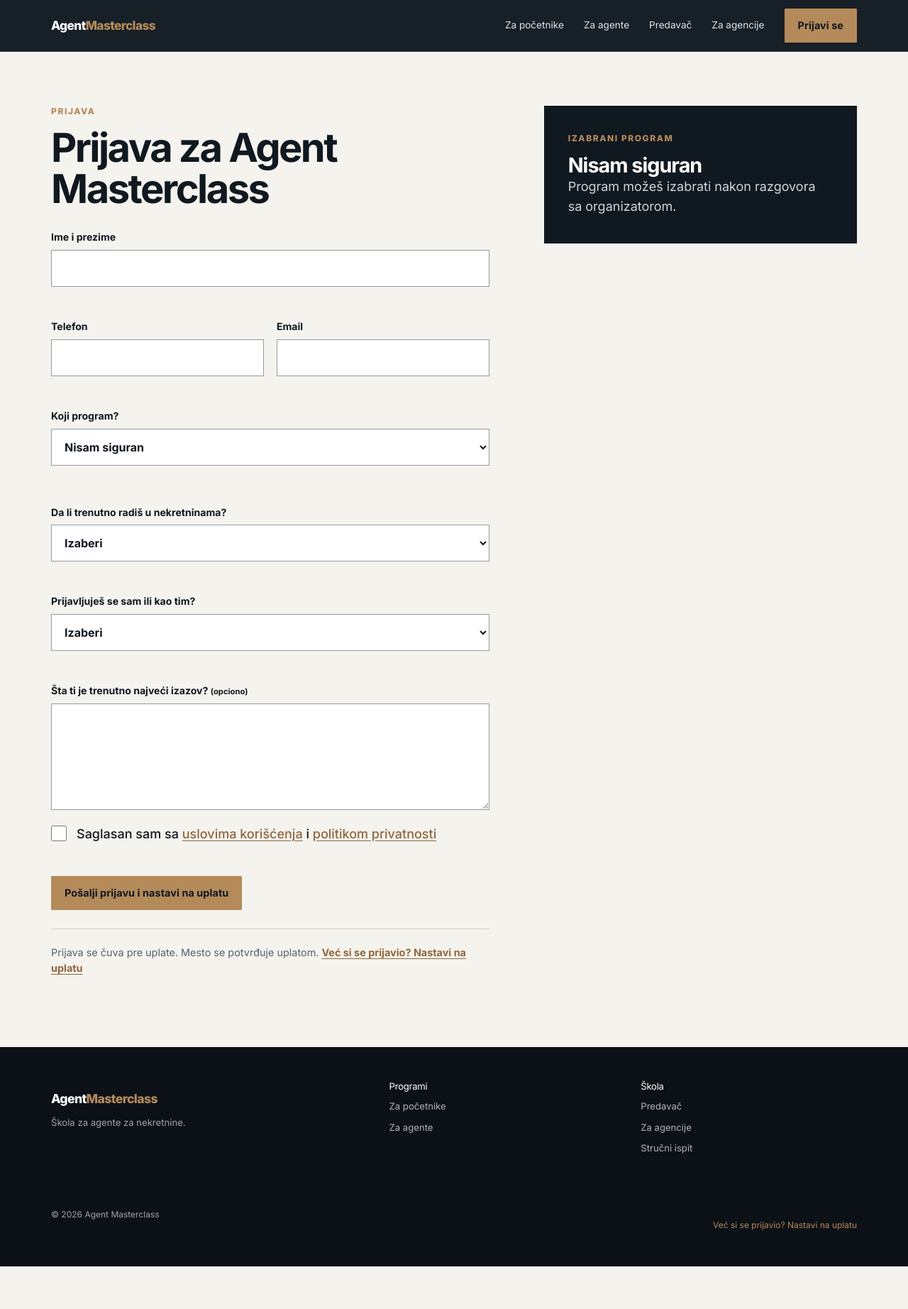
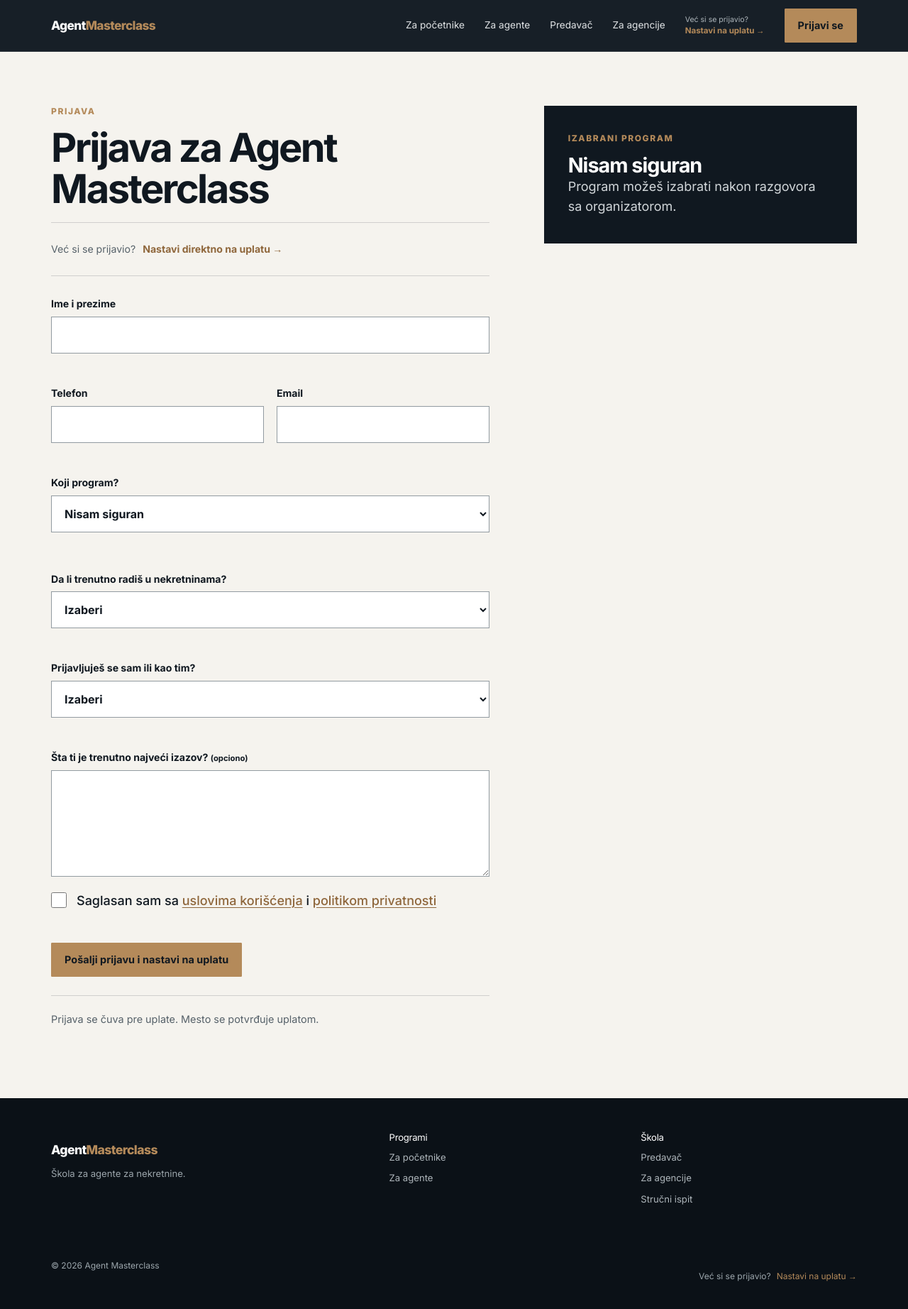
Before and after one commit to nikolaskakavac/agentmasterclass, a Next.js app: page /prijava in a window 1280 px wide. Shown: the top 1844 px of the page at 71% size. Before the commit the page ends 1784 px from the top, so only its background shows below. Built offline with nearby package versions, Linux system fonts and the light colour scheme.

Commit message:
Istakni nastavak uplate za prijavljene

```diff
--- a/app/globals.css
+++ b/app/globals.css
@@ -26,6 +26,9 @@ h3 { line-height:1.2; letter-spacing:-.02em; }
 .nav-link { position:relative; min-height:48px; display:flex; align-items:center; font-size:.85rem; color:#e1e4e6; transition:color var(--motion-fast); }
 .nav-link::after { content:""; position:absolute; right:0; bottom:7px; left:0; height:1px; background:var(--accent); transform:scaleX(0); transform-origin:right; transition:transform var(--motion-ui) var(--motion-ease); }
 .nav-link:hover { color:var(--accent); }
+.resume-nav-link { min-height:48px; display:flex; flex-direction:column; justify-content:center; line-height:1.15; color:#aeb6bb; }
+.resume-nav-link span { font-size:.66rem; }
+.resume-nav-link strong { margin-top:3px; color:var(--accent); font-size:.72rem; font-weight:700; }
 .hamburger { width:48px; height:48px; display:flex; flex-direction:column; align-items:center; justify-content:center; gap:5px; }
 .hamburger span { width:22px; height:1.5px; background:white; transition:.2s; }
 .mobile-nav { position:absolute; inset:72px 0 auto; visibility:hidden; opacity:0; transform:translateY(-8px); pointer-events:none; background:var(--ink); border-top:1px solid rgba(255,255,255,.1); box-shadow:0 24px 50px rgba(0,0,0,.28); transition:opacity var(--motion-ui) var(--motion-ease),transform var(--motion-ui) var(--motion-ease),visibility 0s var(--motion-ui); }
@@ -36,6 +39,10 @@ h3 { line-height:1.2; letter-spacing:-.02em; }
 .mobile-nav a:nth-child(3) { --menu-order:2; }
 .mobile-nav a:nth-child(4) { --menu-order:3; }
 .mobile-nav a:nth-child(5) { --menu-order:4; }
+.mobile-nav .resume-mobile-link { min-height:64px; color:var(--accent); }
+.resume-mobile-link>span { display:flex; flex-direction:column; gap:3px; font-weight:700; }
+.resume-mobile-link small { color:#aeb6bb; font-size:.7rem; font-weight:500; }
+.resume-mobile-link b { font-weight:400; }
 .hero { background:var(--ink); color:white; }
 .hero-grid { display:grid; padding-top:24px; padding-bottom:26px; align-content:start; align-items:start; }
 .hero-copy { display:flex; flex-direction:column; }
@@ -105,6 +112,8 @@ h3 { line-height:1.2; letter-spacing:-.02em; }
 .final-card { padding:38px 24px; text-align:center; background:var(--ink); color:white; }
 .final-card h2 { margin:0 auto 8px; }
 .final-card>.button { width:100%; margin-top:20px; }
+.final-resume-action { display:flex; flex-direction:column; align-items:center; gap:3px; margin-top:20px; color:#aeb6bb; font-size:.8rem; }
+.final-resume-action a { min-height:48px; display:inline-flex; align-items:center; color:var(--accent); font-weight:700; }
 .contact-actions { display:flex; flex-wrap:wrap; justify-content:center; gap:8px; margin-top:24px; padding-top:20px; border-top:1px solid rgba(255,255,255,.15); }
 .contact-actions span { width:100%; color:#aeb6bb; }
 .contact-actions a { min-height:48px; display:flex; align-items:center; padding:0 14px; border:1px solid rgba(255,255,255,.25); }
@@ -117,6 +126,8 @@ h3 { line-height:1.2; letter-spacing:-.02em; }
 .footer-bottom { display:flex; flex-wrap:wrap; gap:16px; justify-content:space-between; padding-top:28px; color:#9ca6ac; font-size:.75rem; }
 .footer-bottom p { margin:0; }
 .footer-bottom a { min-height:48px; display:inline-flex; align-items:center; color:var(--accent); }
+.footer-resume-action { display:flex; flex-wrap:wrap; align-items:center; gap:0 8px; }
+.footer-resume-action span { color:#9ca6ac; }
 .footer-bottom .legal { width:100%; }
 .mobile-cta { position:fixed; z-index:60; inset:auto 0 0; height:64px; display:grid; grid-template-columns:2fr 1fr; align-items:center; opacity:0; transform:translateY(18px); pointer-events:none; background:var(--white); box-shadow:0 -8px 30px rgba(0,0,0,.16); transition:opacity var(--motion-ui) var(--motion-ease),transform var(--motion-ui) var(--motion-ease); }
 .mobile-cta.is-visible { opacity:1; transform:translateY(0); pointer-events:auto; }
@@ -401,6 +412,8 @@ h3 { line-height:1.2; letter-spacing:-.02em; }
 .application-page { min-height:calc(100svh - 72px); padding:38px 0 64px; background:var(--paper); }
 .application-layout { display:grid; gap:30px; }
 .application-heading h1 { margin-bottom:28px; }
+.returning-applicant-action { display:flex; flex-wrap:wrap; align-items:center; gap:0 10px; margin:-10px 0 28px; padding:13px 0; border-block:1px solid var(--line); color:#566169; font-size:.88rem; }
+.returning-applicant-action a { min-height:48px; display:inline-flex; align-items:center; color:var(--accent-strong); font-weight:700; }
 .step-indicator { margin-bottom:24px; color:var(--accent-strong); font-size:.82rem; font-weight:750; }
 .application-form fieldset { min-width:0; margin:0; padding:0; border:0; }
 .application-step { display:none; gap:18px; }
--- a/app/page.tsx
+++ b/app/page.tsx
@@ -1,4 +1,5 @@
 import Image from "next/image";
+import Link from "next/link";
 import { Faq } from "@/components/faq";
 import { Testimonials } from "@/components/testimonials";
 import { ButtonLink, Container, IconMark, Section, SectionHeading } from "@/components/ui";
@@ -80,6 +81,6 @@ export default function Home() {
 
     <Section className="faq-section"><Container className="faq-grid"><SectionHeading eyebrow="DOBRO JE ZNATI" title="Česta pitanja" /><Faq items={faq} /></Container></Section>
 
-    <Section className="final-section"><Container><div className="final-card"><p className="eyebrow">SLEDEĆA GRUPA</p><h2>Prijave su otvorene</h2><p className="final-availability">Broj mesta po programu je ograničen.</p><ButtonLink href="/prijava">Prijavi se i nastavi na uplatu</ButtonLink></div></Container></Section>
+    <Section className="final-section"><Container><div className="final-card"><p className="eyebrow">SLEDEĆA GRUPA</p><h2>Prijave su otvorene</h2><p className="final-availability">Broj mesta po programu je ograničen.</p><ButtonLink href="/prijava">Prijavi se i nastavi na uplatu</ButtonLink><div className="final-resume-action"><span>Već si se prijavio?</span><Link href="/uplata">Nastavi na uplatu →</Link></div></div></Container></Section>
   </main>;
 }
--- a/components/application-form.tsx
+++ b/components/application-form.tsx
@@ -104,7 +104,7 @@ export function ApplicationForm({ initialProgram }: { initialProgram: ProgramVal
 
   return <div className="application-layout">
     <form ref={formRef} className="application-form" noValidate onSubmit={submit}>
-      <div className="application-heading"><p className="eyebrow">PRIJAVA</p><h1>Prijava za Agent Masterclass</h1></div>
+      <div className="application-heading"><p className="eyebrow">PRIJAVA</p><h1>Prijava za Agent Masterclass</h1><div className="returning-applicant-action"><span>Već si se prijavio?</span><Link href="/uplata">Nastavi direktno na uplatu →</Link></div></div>
       <p className="step-indicator">Korak {step} od 2</p>
       <fieldset className={`application-step ${step === 1 ? "is-current" : ""}`}>
         <legend>Kontakt</legend>
@@ -122,7 +122,7 @@ export function ApplicationForm({ initialProgram }: { initialProgram: ProgramVal
         <div className="step-actions"><button type="button" className="button button-secondary step-back" onClick={() => setStep(1)}>Nazad</button><button type="submit" className="button button-primary" disabled={submitting}>{submitting ? "Čuvanje prijave…" : "Pošalji prijavu i nastavi na uplatu"}</button></div>
       </fieldset>
       {submissionError && <p className="submission-message submission-error" role="alert">{submissionError}</p>}
-      <p className="application-note">Prijava se čuva pre uplate. Mesto se potvrđuje uplatom. <Link href="/uplata">Već si se prijavio? Nastavi na uplatu</Link></p>
+      <p className="application-note">Prijava se čuva pre uplate. Mesto se potvrđuje uplatom.</p>
     </form>
     <aside className="application-summary" aria-live="polite">
       <p className="eyebrow">IZABRANI PROGRAM</p>
--- a/components/footer.tsx
+++ b/components/footer.tsx
@@ -19,7 +19,7 @@ export function Footer() {
       </div>
       <div className="footer-bottom">
         <p>© {siteConfig.year} Agent Masterclass</p>
-        <Link href="/uplata">Već si se prijavio? Nastavi na uplatu</Link>
+        <div className="footer-resume-action"><span>Već si se prijavio?</span><Link href="/uplata">Nastavi na uplatu →</Link></div>
       </div>
     </Container>
   </footer>;
--- a/components/header.tsx
+++ b/components/header.tsx
@@ -30,6 +30,7 @@ export function Header() {
       <Link href="/" className="brand" aria-label="Agent Masterclass, početna">Agent<span>Masterclass</span></Link>
       <nav aria-label="Glavna navigacija" className="hidden items-center gap-7 lg:flex">
         {navigation.map((item) => <Link key={item.href} href={item.href} className="nav-link">{item.label}</Link>)}
+        <Link href="/uplata" className="resume-nav-link"><span>Već si se prijavio?</span><strong>Nastavi na uplatu →</strong></Link>
         <Link href="/prijava" className="button button-primary h-12">Prijavi se</Link>
       </nav>
       <button ref={buttonRef} type="button" className="hamburger lg:hidden" aria-label={open ? "Zatvori meni" : "Otvori meni"} aria-expanded={open} aria-controls="mobile-navigation" onClick={() => setOpen(!open)}>
@@ -39,6 +40,7 @@ export function Header() {
     <nav id="mobile-navigation" aria-label="Mobilna navigacija" aria-hidden={!open} data-open={open} className="mobile-nav lg:hidden">
       <Container className="flex flex-col py-3">
         {navigation.map((item) => <Link key={item.href} href={item.href} tabIndex={open ? 0 : -1} onClick={() => setOpen(false)}>{item.label}<span aria-hidden="true">→</span></Link>)}
+        <Link href="/uplata" className="resume-mobile-link" tabIndex={open ? 0 : -1} onClick={() => setOpen(false)}><span><small>Već si se prijavio?</small>Nastavi na uplatu</span><b aria-hidden="true">→</b></Link>
       </Container>
     </nav>
   </header>;
```
